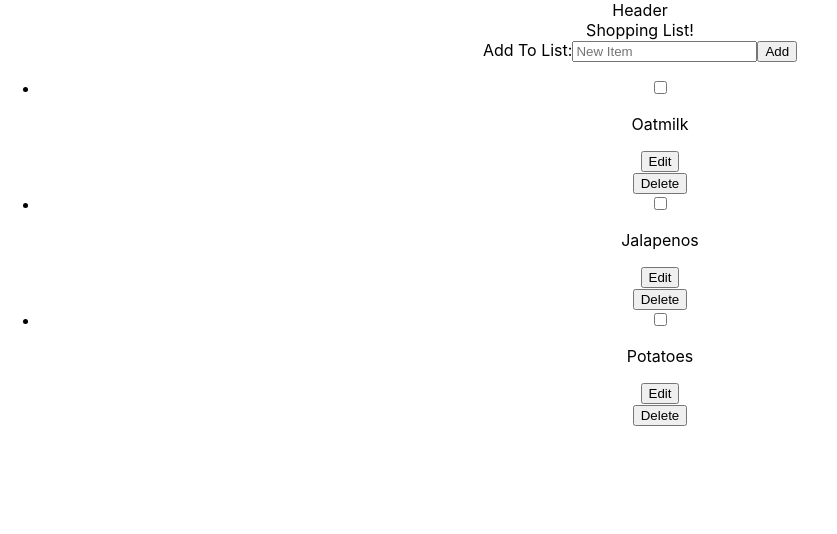
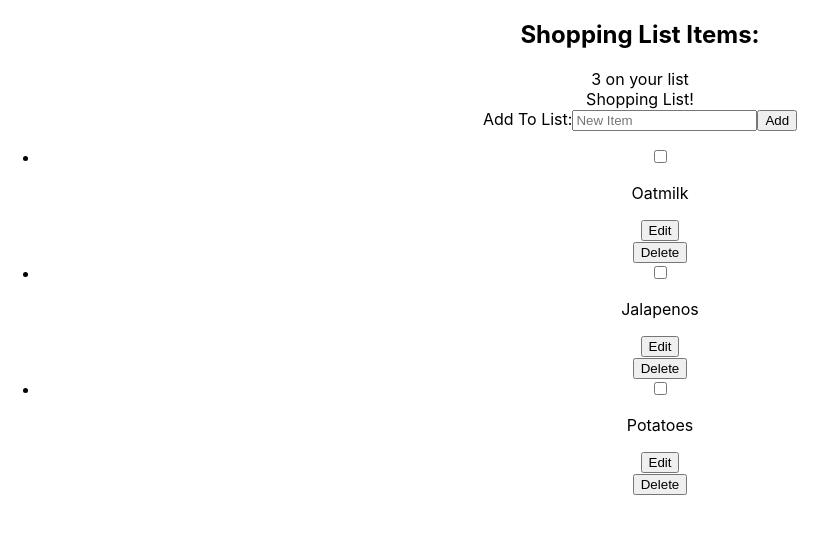
Before and after one commit to karyssa-dandrea/shopping-list-adv-react, a React (Create React App) app: page / in a window 1280 px wide. Shown: the top 534 px of the page, without its empty margins (0-837 px from the left). Built offline with nearby package versions, Linux system fonts and the light colour scheme.

Commit message:
got my header to show list of items

```diff
--- a/src/components/Header/Header.js
+++ b/src/components/Header/Header.js
@@ -1,5 +1,13 @@
 import React from 'react';
+import { useList } from '../../context/ListContext';
 
 export default function Header() {
-  return <div>Header</div>;
+  const { items } = useList();
+
+  return (
+    <header>
+      <h2>Shopping List Items:</h2>
+      <span>{items.length} on your list</span>
+    </header>
+  );
 }
```
